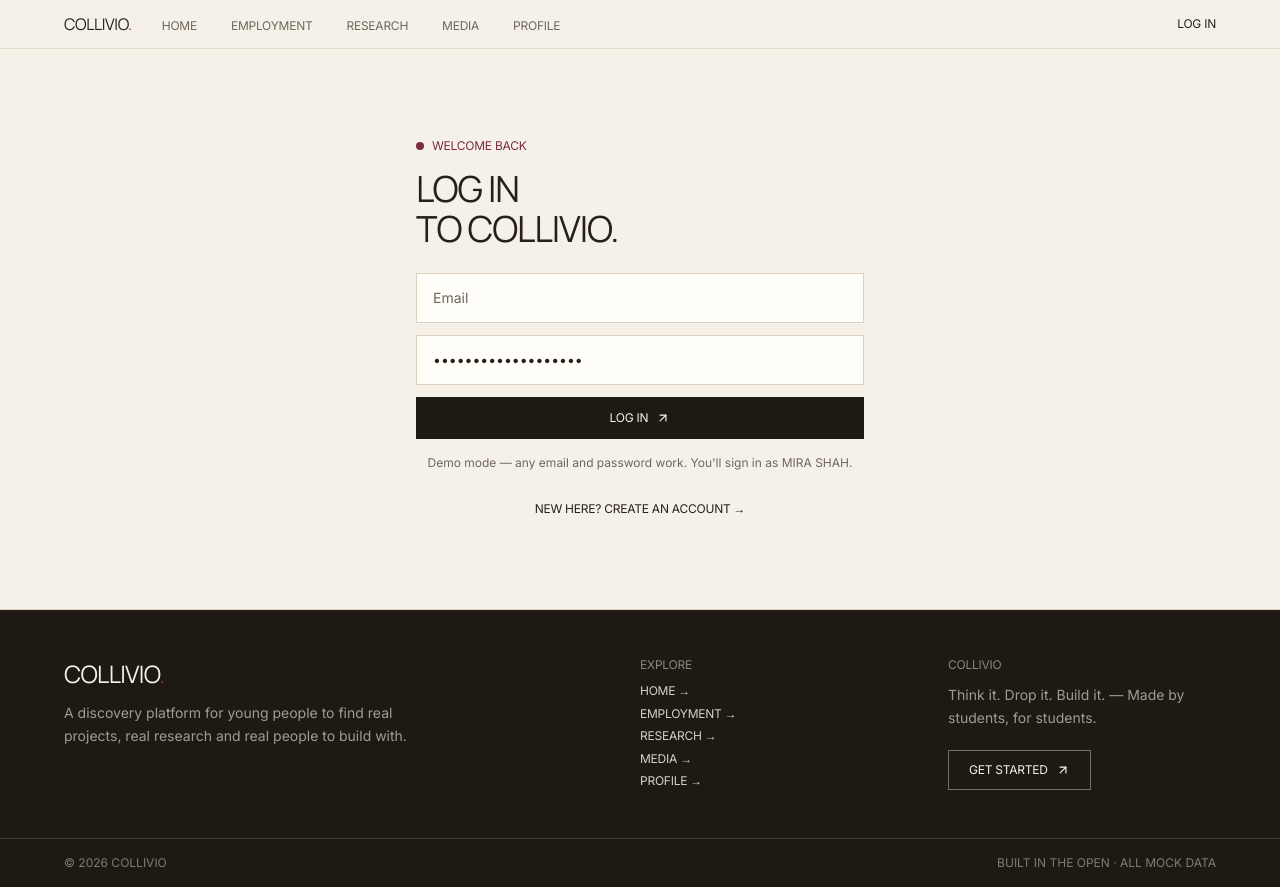
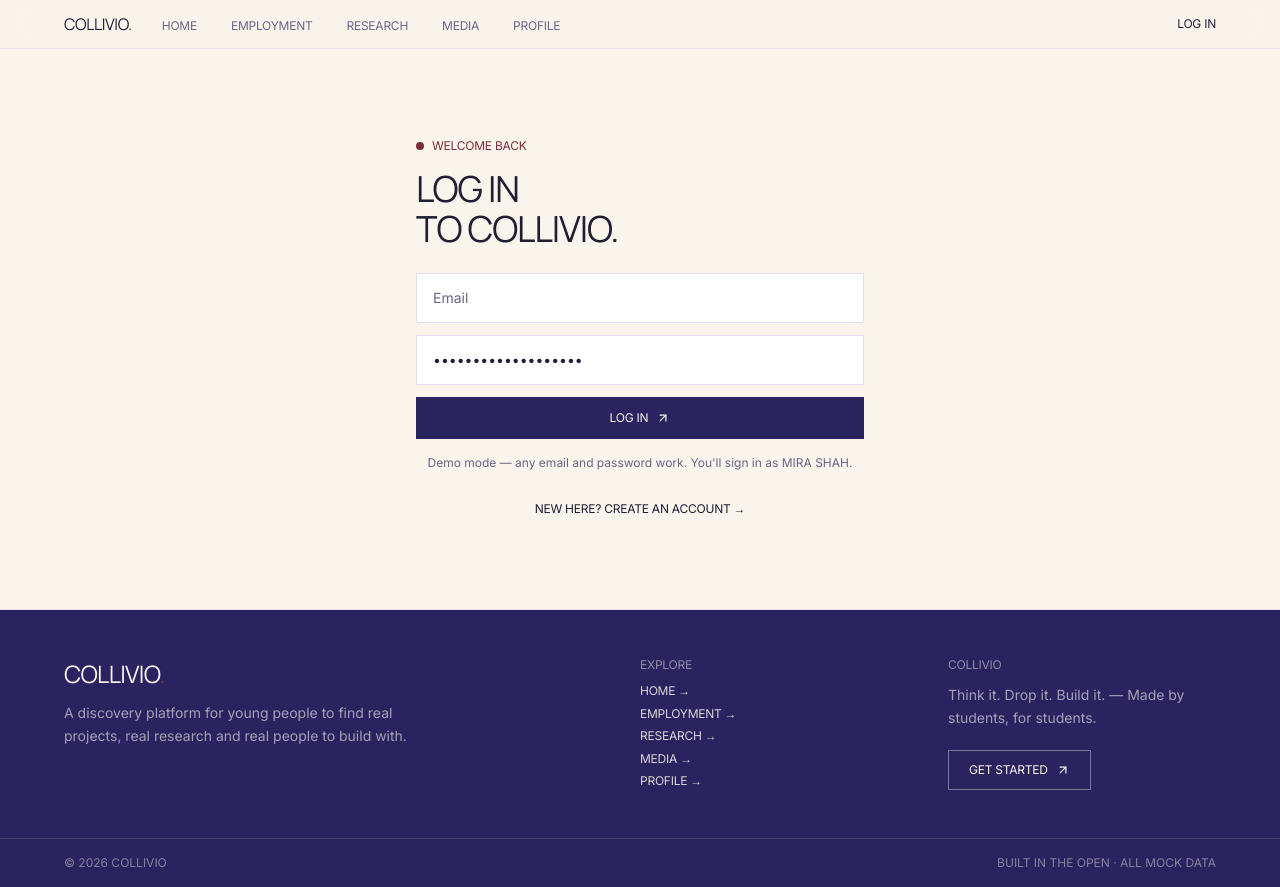
Before and after one commit to praagatii/collivio, a Next.js app: page /login in a window 1280 px wide. Built offline with nearby package versions, Linux system fonts and the light colour scheme.

Commit message:
Replace murky warm palette with vivid flat colors: bright lavender-tinted neutrals, deep violet, pastel accents, saturated brights

```diff
--- a/src/app/globals.css
+++ b/src/app/globals.css
@@ -1,21 +1,21 @@
 @import "tailwindcss";
 
 :root {
-  --canvas: #f6f1e8;
-  --paper: #fffdf7;
-  --ink: #262019;
-  --ink-soft: #6e675c;
-  --line: #dcd2bf;
+  --canvas: #f9f4ec;
+  --paper: #ffffff;
+  --ink: #211d33;
+  --ink-soft: #6a6587;
+  --line: #e2dcec;
   --accent: #7c2d3b;
-  --accent-soft: #f3e3dd;
-  --tan: #e8dcc6;
-  --deep: #1e1a13;
-  --blue: #3e7cb1;
-  --lemon: #ffe862;
-  --sky: #37ace8;
-  --mint: #7bd88f;
-  --coral: #ff6b57;
-  --grape: #8a6fe8;
+  --accent-soft: #ffdbfd;
+  --tan: #c9bcf2;
+  --deep: #2b2360;
+  --blue: #2f8fd0;
+  --lemon: #ffdd4d;
+  --sky: #2ea8e0;
+  --mint: #41d17d;
+  --coral: #ff5a4e;
+  --grape: #7e5be8;
 }
 
 @theme inline {
--- a/src/app/layout.tsx
+++ b/src/app/layout.tsx
@@ -26,7 +26,7 @@ export const viewport: Viewport = {
   width: "device-width",
   initialScale: 1,
   viewportFit: "cover",
-  themeColor: "#f6f1e8",
+  themeColor: "#f9f4ec",
 };
 
 export default function RootLayout({ children }: { children: React.ReactNode }) {
--- a/src/data/mock.ts
+++ b/src/data/mock.ts
@@ -237,106 +237,106 @@ export const companies: Company[] = [
     activeProjects: 3, collaborations: 18,
     projects: ["northstar-brand", "koi-campaign"], research: [],
     interests: ["Brand Design", "Youth Culture", "Campaigns", "Identity"],
-    accent: "#F3E3DD",
+    accent: "#ffd9f0",
   },
   {
-    id: "orbit", slug: "orbit", name: "ORBIT LABS", initials: "OL", tone: "#2C3E50",
+    id: "orbit", slug: "orbit", name: "ORBIT LABS", initials: "OL", tone: "#2b2360",
     industry: "Climate Data", location: "Remote",
     description: "We make climate data useful, understandable and a little bit beautiful.",
     activeProjects: 2, collaborations: 12,
     projects: ["orbit-climate"], research: ["future-food"],
     interests: ["Climate", "Data", "Dashboards", "Open Source"],
-    accent: "#E0E7EA",
+    accent: "#dcf2fd",
   },
   {
-    id: "mosaic", slug: "mosaic", name: "MOSAIC MAGAZINE", initials: "MM", tone: "#A96A2F",
+    id: "mosaic", slug: "mosaic", name: "MOSAIC MAGAZINE", initials: "MM", tone: "#ff8b2e",
     industry: "Publishing", location: "Mumbai",
     description: "A youth culture magazine documenting how young India actually lives.",
     activeProjects: 4, collaborations: 31,
     projects: ["mosaic-youth", "timeline-writing"], research: ["youth-media"],
     interests: ["Editorial", "Youth Culture", "Documentary", "Photography"],
-    accent: "#F0E2CF",
+    accent: "#ffe9d2",
   },
   {
-    id: "lumen", slug: "lumen", name: "LUMEN", initials: "LU", tone: "#3E7CB1",
+    id: "lumen", slug: "lumen", name: "LUMEN", initials: "LU", tone: "#2ea8e0",
     industry: "Social Strategy", location: "Hyderabad",
     description: "Social campaigns for education nonprofits that feel like content, not ads.",
     activeProjects: 2, collaborations: 9,
     projects: ["lumen-social"], research: ["mental-health-apps"],
     interests: ["Social Impact", "Content", "Education"],
-    accent: "#E2EAF2",
+    accent: "#dceefc",
   },
   {
-    id: "aster", slug: "aster", name: "ASTER ROBOTICS", initials: "AR", tone: "#4B5563",
+    id: "aster", slug: "aster", name: "ASTER ROBOTICS", initials: "AR", tone: "#7e5be8",
     industry: "Consumer Robotics", location: "Bangalore",
     description: "We design household robots that people actually want to talk to.",
     activeProjects: 3, collaborations: 14,
     projects: ["aster-product"], research: [],
     interests: ["Robotics", "Product Design", "UX Research"],
-    accent: "#E9E7E2",
+    accent: "#ece8ff",
   },
   {
-    id: "koi", slug: "koi", name: "STUDIO KOI", initials: "SK", tone: "#B23A48",
+    id: "koi", slug: "koi", name: "STUDIO KOI", initials: "SK", tone: "#ff5a4e",
     industry: "Creative Studio", location: "Delhi",
     description: "A small studio making big visual worlds for music and fashion.",
     activeProjects: 4, collaborations: 22,
     projects: ["koi-campaign"], research: [],
     interests: ["Motion", "Fashion", "Music", "Campaigns"],
-    accent: "#F5E0E3",
+    accent: "#ffe0e6",
   },
   {
-    id: "signal", slug: "signal", name: "SIGNAL", initials: "SG", tone: "#1E3A5F",
+    id: "signal", slug: "signal", name: "SIGNAL", initials: "SG", tone: "#2ea8e0",
     industry: "EdTech AI", location: "Remote",
     description: "An AI study tool designed to understand students, not replace them.",
     activeProjects: 2, collaborations: 11,
     projects: ["signal-ai"], research: ["public-ai", "attention-spans"],
     interests: ["AI", "Education", "Product", "Research"],
-    accent: "#E1E7EF",
+    accent: "#d8ecfb",
   },
   {
-    id: "greenroom", slug: "greenroom", name: "THE GREEN ROOM", initials: "GR", tone: "#3D6B4F",
+    id: "greenroom", slug: "greenroom", name: "THE GREEN ROOM", initials: "GR", tone: "#41d17d",
     industry: "Market Research", location: "Mumbai",
     description: "We run fresh market and culture research for brands who want to know youth.",
     activeProjects: 5, collaborations: 27,
     projects: ["green-room"], research: ["circular-fashion"],
     interests: ["Research", "Culture", "Youth", "Sustainability"],
-    accent: "#E4ECE4",
+    accent: "#ddffe6",
   },
   {
-    id: "foundry", slug: "foundry", name: "FOUNDRY", initials: "FD", tone: "#6B4E3D",
+    id: "foundry", slug: "foundry", name: "FOUNDRY", initials: "FD", tone: "#ff8b2e",
     industry: "Packaging & D2C", location: "Pune",
     description: "D2C brands built with packaging that does the talking.",
     activeProjects: 3, collaborations: 10,
     projects: ["foundry-packaging"], research: [],
     interests: ["Packaging", "D2C", "Brand", "Sustainability"],
-    accent: "#F0E7DC",
+    accent: "#ffeddc",
   },
   {
-    id: "halftime", slug: "halftime", name: "HALFTIME SPORTS", initials: "HT", tone: "#37423D",
+    id: "halftime", slug: "halftime", name: "HALFTIME SPORTS", initials: "HT", tone: "#7e5be8",
     industry: "Sports Media", location: "Gurugram",
     description: "Sports storytelling for the generation that watches replays not matches.",
     activeProjects: 3, collaborations: 16,
     projects: ["halftime-sports"], research: [],
     interests: ["Sports", "Media", "Social", "Documentary"],
-    accent: "#E4E9E4",
+    accent: "#e4f7e9",
   },
   {
-    id: "atlas", slug: "atlas", name: "ATLAS", initials: "AT", tone: "#46535B",
+    id: "atlas", slug: "atlas", name: "ATLAS", initials: "AT", tone: "#2ea8e0",
     industry: "Cartography", location: "Remote",
     description: "Open-source tools that map public space and community life.",
     activeProjects: 2, collaborations: 13,
     projects: ["atlas-map"], research: ["civic-participation", "open-cities"],
     interests: ["Maps", "Open Data", "Cities", "Community"],
-    accent: "#E7EAEB",
+    accent: "#e7ecfb",
   },
   {
-    id: "ember", slug: "ember", name: "EMBER", initials: "EB", tone: "#8C3B2E",
+    id: "ember", slug: "ember", name: "EMBER", initials: "EB", tone: "#ff5a4e",
     industry: "Editorial", location: "Remote",
     description: "An independent editorial house commissioning long-form writing from young voices.",
     activeProjects: 2, collaborations: 19,
     projects: ["ember-writing"], research: ["youth-media"],
     interests: ["Writing", "Long-form", "Documentary", "Fiction"],
-    accent: "#F3E2DE",
+    accent: "#ffdfdc",
   },
 ];
 
@@ -556,7 +556,7 @@ export const research: Research[] = [
     question: "How can cities feed themselves?",
     category: "Environment",
     image: img("foodlab", 1200, 800),
-    tone: "#3D6B4F",
+    tone: "#41d17d",
     about: "A community lab testing how cities can grow, distribute and waste less food.",
     background: "City food systems are fragile — everything travels too far from too few farms. We're testing small, replicable urban food experiments.",
     whyMatters: "Urban farming can't replace agriculture, but it can shorten supply chains and cut waste where it matters most.",
@@ -582,7 +582,7 @@ export const research: Research[] = [
     question: "Is the attention span actually shrinking?",
     category: "AI",
     image: img("attention", 900, 1100),
-    tone: "#3E7CB1",
+    tone: "#2ea8e0",
     about: "Testing the claim that scroll-driven students can't focus anymore.",
     background: "Everyone says attention is dead. Almost nobody has measured it on the apps students actually use.",
     whyMatters: "Designing for shorter attention than exists means softer products, weaker learning and easier manipulation.",
@@ -605,7 +605,7 @@ export const research: Research[] = [
     question: "What are young people actually watching — and why?",
     category: "Culture",
     image: img("youthfeed", 1100, 800),
-    tone: "#A96A2F",
+    tone: "#ff8b2e",
     about: "A media diary study mapping how 16–24s consume video across platforms.",
     background: "Media analyses keep using category labels young people don't recognise. We ask them what they call it instead.",
     whyMatters: "Creators and brands keep missing the actual shapes of youth media culture.",
@@ -628,7 +628,7 @@ export const research: Research[] = [
     question: "Do mental-health apps actually help?",
     category: "Medicine",
     image: img("mhapps", 1200, 900),
-    tone: "#46535B",
+    tone: "#2ea8e0",
     about: "A systematic review of what wellness apps promise vs. what evidence shows.",
     background: "Hundreds of apps sell relief with almost no peer-reviewed backing. We're grading them against the available evidence.",
     whyMatters: "Students are being marketed to at their most vulnerable moment.",
@@ -651,7 +651,7 @@ export const research: Research[] = [
     question: "Who should decide how AI behaves in public life?",
     category: "AI",
     image: img("publicai", 1100, 900),
-    tone: "#1E3A5F",
+    tone: "#2ea8e0",
     about: "A wiki and forum collecting student views on AI governance in public life.",
     background: "AI policy is written far from the classrooms where it's taught. We want to collect and codify student opinion.",
     whyMatters: "Students are the heaviest everyday AI users — and silent in governance.",
@@ -674,7 +674,7 @@ export const research: Research[] = [
     question: "Can young India wear circular fashion — and want to?",
     category: "Environment",
     image: img("circular", 1000, 1250),
-    tone: "#3D6B4F",
+    tone: "#41d17d",
     about: "Researching the gap between what clothing brands recycle and what young wearers actually do.",
     background: "Brands keep launching 'circular' lines while real behaviour stays linear. We're studying the gap.",
     whyMatters: "The circular economy wins or loses inside the wardrobe decisions of young buyers.",
@@ -697,7 +697,7 @@ export const research: Research[] = [
     question: "Why don't young people vote in local elections?",
     category: "Social Science",
     image: img("civic", 1200, 900),
-    tone: "#37423D",
+    tone: "#7e5be8",
     about: "A mixed-methods study of youth turnout, trust and information networks in local elections.",
     background: "National elections get studied relentlessly; local ones barely. Yet local decisions shape daily life most.",
     whyMatters: "Youth absence from local politics quietly moves the power to whoever does show up.",
@@ -720,7 +720,7 @@ export const research: Research[] = [
     question: "What does a city's mood sound like?",
     category: "Culture",
     image: img("urbansound", 1100, 1100),
-    tone: "#B23A48",
+    tone: "#ff5a4e",
     about: "A sound-mapping project listening to how neighbourhoods change across the day.",
     background: "Sound is the least-studied sense in urban research, and the most present.",
     whyMatters: "Sound tells you who a neighbourhood serves — and who it pushes out.",
@@ -743,7 +743,7 @@ export const research: Research[] = [
     question: "What actually keeps students awake?",
     category: "Medicine",
     image: img("sleep", 1000, 800),
-    tone: "#46535B",
+    tone: "#2ea8e0",
     about: "A diary study separating real sleep blockers from the things we blame instead.",
     background: "Phone time gets the blame, but schedules, light, stress and deadlines compete for the real credit.",
     whyMatters: "The usual advice (put your phone away) protects institutions more than it helps students.",
```
